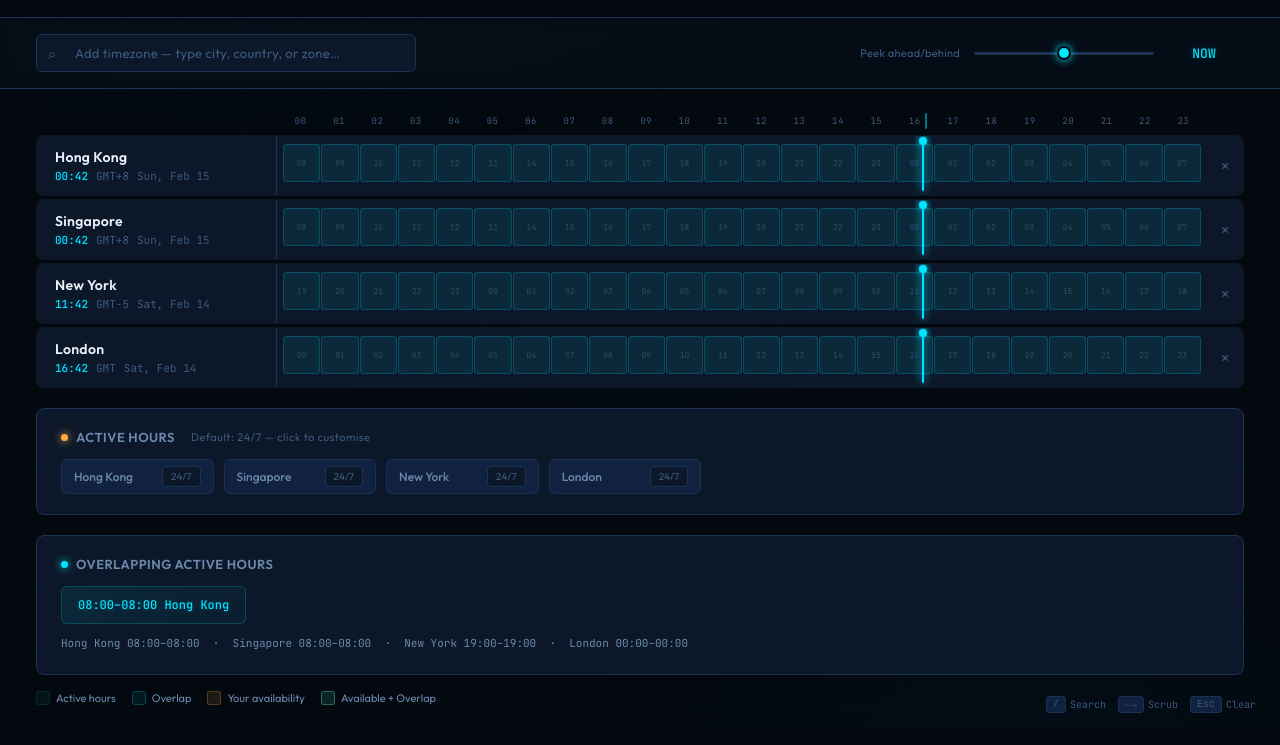
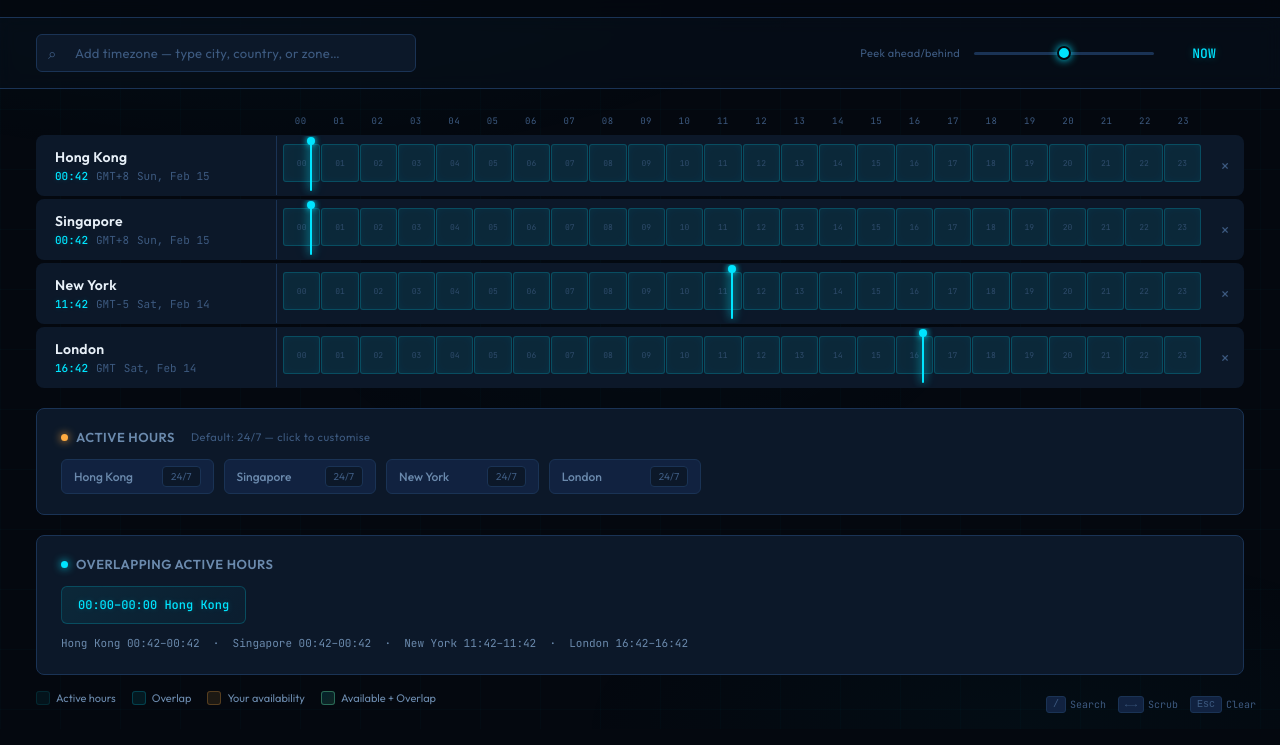
Before and after one commit to chelsqueck58-byte/parallaxtime, a plain HTML site: page index.html in a window 1280 px wide. Shown: the part 71-816 px from the top of the page. Drawn offline with Linux system fonts and the light colour scheme.

Commit message:
Update index.html

```diff
--- a/index.html
+++ b/index.html
@@ -381,31 +381,35 @@ function render(){
   const viewTime=getCurrentTime();
   if(!zones.length){container.innerHTML='';container.appendChild(emptyState);emptyState.style.display='';headerRow.style.display='none';overlapPanel.style.display='none';hoursPanel.style.display='none';availPanel.style.display='none';legend.style.display='none';return;}
   emptyState.style.display='none';headerRow.style.display='grid';legend.style.display='flex';
-  document.getElementById('hourHeaders').innerHTML='<div class="header-time-indicator" id="headerIndicator"></div>'+Array.from({length:24},(_,i)=>`<div class="hour-header">${String(i).padStart(2,'0')}</div>`).join('');
-  // Position header indicator based on UTC fractional hour
-  const utcFrac=viewTime.getUTCHours()+viewTime.getUTCMinutes()/60;
-  const hdrPct=(utcFrac/24)*100;
-  requestAnimationFrame(()=>{const hi=document.getElementById('headerIndicator');if(hi)hi.style.left=`calc(${hdrPct}%)`});
-  const overlapUTC=findOverlap(viewTime);
+
+  // Header shows local hours 0-23 (for first zone as reference)
+  document.getElementById('hourHeaders').innerHTML=Array.from({length:24},(_,i)=>`<div class="hour-header">${String(i).padStart(2,'0')}</div>`).join('');
+
+  const overlapHours=findOverlapLocal(viewTime);
+
   container.innerHTML=zones.map((zone,idx)=>{
     const localTime=formatTime(zone.tz,viewTime),offset=getOffsetStr(zone.tz),localDate=formatDate(zone.tz,viewTime);
     const active=getActiveHours(zone.tz),zoneAvail=availability[zone.tz]||[],isFirst=idx===0;
-    // Calculate time indicator position in UTC (matches block layout which is UTC 0-23)
-    const utcFracZone=viewTime.getUTCHours()+viewTime.getUTCMinutes()/60;
-    const pct=(utcFracZone/24)*100;
-    const blocks=Array.from({length:24},(_,utcH)=>{
-      const td=new Date(viewTime);td.setUTCHours(utcH,0,0,0);
-      const lh=getTimeInZone(zone.tz,td).getHours();
-      const isActive=(active.start<active.end)?(lh>=active.start&&lh<active.end):(active.start===active.end?true:(lh>=active.start||lh<active.end));
-      const isOverlap=overlapUTC.includes(utcH)&&zones.length>1;
-      const isAvail=zoneAvail.includes(utcH);
+
+    // Current local time in this zone (fractional for indicator)
+    const localNow=getTimeInZone(zone.tz,viewTime);
+    const localFrac=localNow.getHours()+localNow.getMinutes()/60;
+    const indicatorPct=(localFrac/24)*100;
+
+    // Blocks: local hours 0-23
+    const blocks=Array.from({length:24},(_,localH)=>{
+      const isActive=(active.start<active.end)?(localH>=active.start&&localH<active.end):(active.start===active.end?true:(localH>=active.start||localH<active.end));
+      const isOverlap=overlapHours.includes(localH)&&zones.length>1;
+      // For availability, we store by local hour for this zone
+      const isAvail=zoneAvail.includes(localH);
       let cls=isActive?'active-hr':'offhours';
       if(isOverlap)cls='overlap';if(isAvail)cls='available';if(isAvail&&isOverlap)cls='available overlap';
       const clickable=availMode&&isFirst;if(clickable)cls+=' clickable';
-      const handler=clickable?`onclick="toggleAvailHour('${zone.tz}',${utcH})"`:'';
-      return `<div class="hour-block ${cls}" ${handler} title="${String(lh).padStart(2,'0')}:00 ${zone.city}"><span class="hour-label">${String(lh).padStart(2,'0')}</span></div>`;
+      const handler=clickable?`onclick="toggleAvailHour('${zone.tz}',${localH})"`:'';
+      return `<div class="hour-block ${cls}" ${handler} title="${String(localH).padStart(2,'0')}:00 ${zone.city}"><span class="hour-label">${String(localH).padStart(2,'0')}</span></div>`;
     }).join('');
-    return `<div class="zone-row"><div class="zone-info"><div class="zone-city">${zone.city}</div><div class="zone-meta"><span class="zone-time">${localTime}</span><span>${offset}</span><span>${localDate}</span></div></div><div class="zone-strip"><div class="time-indicator" style="left:calc(6px + (100% - 12px) * ${pct / 100})"></div>${blocks}</div><div class="zone-remove" onclick="removeZone(${idx})" title="Remove">×</div></div>`;
+
+    return `<div class="zone-row"><div class="zone-info"><div class="zone-city">${zone.city}</div><div class="zone-meta"><span class="zone-time">${localTime}</span><span>${offset}</span><span>${localDate}</span></div></div><div class="zone-strip"><div class="time-indicator" style="left:calc(6px + (100% - 12px) * ${indicatorPct / 100})"></div>${blocks}</div><div class="zone-remove" onclick="removeZone(${idx})" title="Remove">×</div></div>`;
   }).join('');
 
   hoursPanel.style.display='';
@@ -416,21 +420,50 @@ function render(){
 
   if(zones.length>1){
     overlapPanel.style.display='';const wEl=document.getElementById('overlapWindows'),dEl=document.getElementById('overlapDetail');
-    if(!overlapUTC.length){wEl.innerHTML='<div class="no-overlap">No overlapping active hours across all zones.</div>';dEl.innerHTML='';}
-    else{const ranges=groupConsecutive(overlapUTC);
-      wEl.innerHTML=ranges.map(r=>{const s=new Date(viewTime);s.setUTCHours(r[0],0,0,0);const e=new Date(viewTime);e.setUTCHours(r[r.length-1]+1,0,0,0);return `<div class="overlap-window">${formatTime(zones[0].tz,s)}–${formatTime(zones[0].tz,e)} ${zones[0].city}</div>`;}).join('');
-      dEl.innerHTML=ranges.map(r=>{const s=new Date(viewTime);s.setUTCHours(r[0],0,0,0);const e=new Date(viewTime);e.setUTCHours(r[r.length-1]+1,0,0,0);return zones.map(z=>`${z.city} ${formatTime(z.tz,s)}–${formatTime(z.tz,e)}`).join(' &nbsp;·&nbsp; ');}).join('<br>');
+    if(!overlapHours.length){wEl.innerHTML='<div class="no-overlap">No overlapping active hours across all zones.</div>';dEl.innerHTML='';}
+    else{const ranges=groupConsecutive(overlapHours);
+      // For display, convert first-zone local hours to each zone's local time
+      const refLocal=getTimeInZone(zones[0].tz,viewTime);
+      wEl.innerHTML=ranges.map(r=>{
+        const startH=r[0],endH=r[r.length-1]+1;
+        return `<div class="overlap-window">${String(startH).padStart(2,'0')}:00–${String(endH%24).padStart(2,'0')}:00 ${zones[0].city}</div>`;
+      }).join('');
+      dEl.innerHTML=ranges.map(r=>{
+        const startH=r[0],endH=r[r.length-1]+1;
+        // Convert these first-zone local hours to each zone
+        const diffFromRef=startH-refLocal.getHours();
+        const startUTC=new Date(viewTime.getTime()+diffFromRef*3600000);
+        const diffEnd=endH-refLocal.getHours();
+        const endUTC=new Date(viewTime.getTime()+diffEnd*3600000);
+        return zones.map(z=>`${z.city} ${formatTime(z.tz,startUTC)}–${formatTime(z.tz,endUTC)}`).join(' &nbsp;·&nbsp; ');
+      }).join('<br>');
     }
   }else overlapPanel.style.display='none';
   availPanel.style.display=availMode?'':'none';
 }
 
-function findOverlap(viewTime){
-  if(zones.length<2)return[];const hrs=[];
-  for(let utcH=0;utcH<24;utcH++){let all=true;
-    for(const z of zones){const td=new Date(viewTime);td.setUTCHours(utcH,0,0,0);const lh=getTimeInZone(z.tz,td).getHours();const a=getActiveHours(z.tz);
-    const isActive=(a.start<a.end)?(lh>=a.start&&lh<a.end):(a.start===a.end?true:(lh>=a.start||lh<a.end));
-    if(!isActive){all=false;break;}}if(all)hrs.push(utcH);}return hrs;
+// Find local hours (of the first zone) where ALL zones are in their active hours
+function findOverlapLocal(viewTime){
+  if(zones.length<2)return[];
+  const hrs=[];
+  for(let h=0;h<24;h++){
+    // For each local hour of the first zone, find the corresponding UTC time
+    const refDate=new Date(viewTime);
+    const refLocal=getTimeInZone(zones[0].tz,refDate);
+    // Build a date at this local hour in the first zone by offsetting from current
+    const diff=h-refLocal.getHours();
+    const testUTC=new Date(refDate.getTime()+diff*3600000);
+    // Now check all zones
+    let all=true;
+    for(const z of zones){
+      const localH=getTimeInZone(z.tz,testUTC).getHours();
+      const a=getActiveHours(z.tz);
+      const isActive=(a.start<a.end)?(localH>=a.start&&localH<a.end):(a.start===a.end?true:(localH>=a.start||localH<a.end));
+      if(!isActive){all=false;break;}
+    }
+    if(all)hrs.push(h);
+  }
+  return hrs;
 }
 function groupConsecutive(arr){if(!arr.length)return[];const s=[...arr].sort((a,b)=>a-b);const g=[[s[0]]];for(let i=1;i<s.length;i++){if(s[i]===s[i-1]+1)g[g.length-1].push(s[i]);else g.push([s[i]]);}return g;}
 
```
